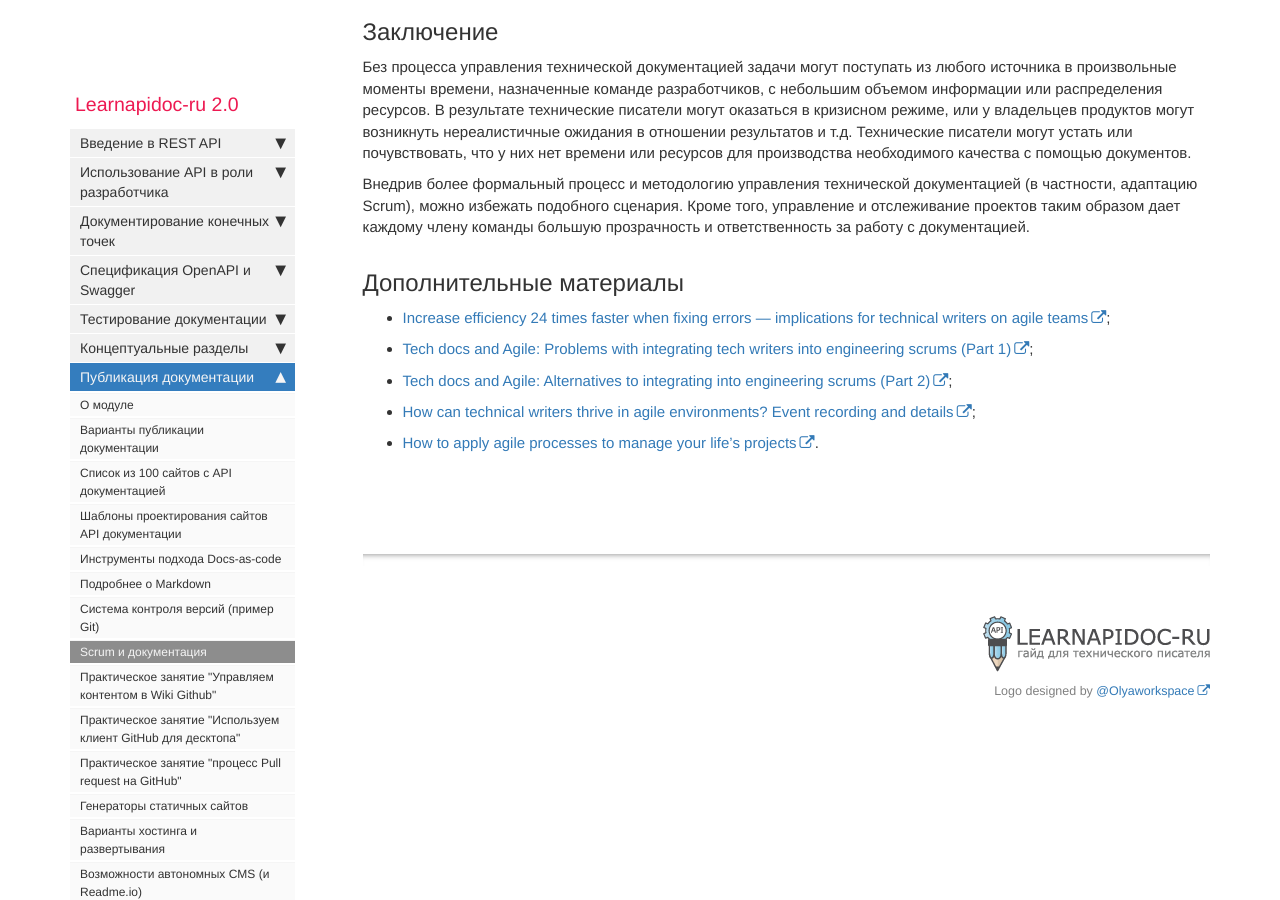
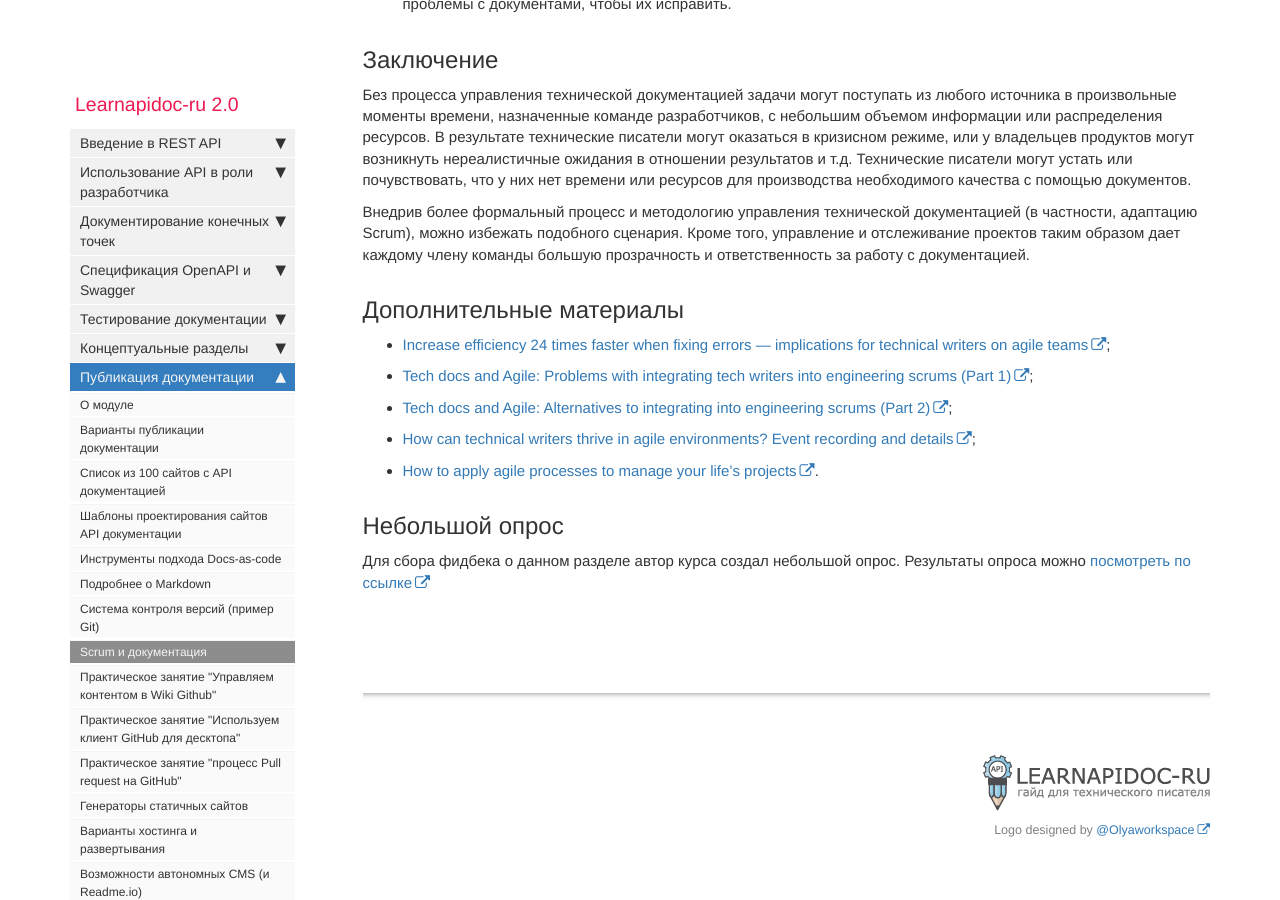
Before and after one commit to Starkovden/Starkovden.github.io, a Jekyll site: the page built from pages/publishing-doc/scrum-and-doc.md, in a window 1280 px wide and 900 px high, scrolled down 3988 px. Built offline with Jekyll 4.4.1, drawn with Linux system fonts in a browser that asks for light colours; nearby versions of some CDN libraries; a script that is not in the unit is left out; comment, search, counter and statistics services are not loaded.

Commit message:
опрос о разделе

```diff
--- a/pages/publishing-doc/scrum-and-doc.md
+++ b/pages/publishing-doc/scrum-and-doc.md
@@ -82,6 +82,7 @@ folder: publishing-doc
 
 Внедрив более формальный процесс и методологию управления технической документацией (в частности, адаптацию Scrum), можно избежать подобного сценария. Кроме того, управление и отслеживание проектов таким образом дает каждому члену команды большую прозрачность и ответственность за работу с документацией.
 
+<a name="add-reading"></a>
 ## Дополнительные материалы
 
 - [Increase efficiency 24 times faster when fixing errors — implications for technical writers on agile teams](https://idratherbewriting.com/2015/10/27/fix-errors-fast-scrum-agile/);
@@ -90,12 +91,12 @@ folder: publishing-doc
 - [How can technical writers thrive in agile environments? Event recording and details](https://idratherbewriting.com/2016/09/20/thriving-in-agile-environments-as-technical-writers/);
 - [How to apply agile processes to manage your life’s projects](https://idratherbewriting.com/2016/01/21/apply-agile-principles-to-personal-projects/).
 
+<a name="survey"></a>
+## Небольшой опрос
 
+Для сбора фидбека о данном разделе автор курса создал небольшой опрос. Результаты опроса можно [посмотреть по ссылке](https://www.questionpro.com/t/PGQoTZe8zY)
 
-
-
-
-<!--<script>
+<script>
 EMBED_PARAMS = {};
     EMBED_PARAMS.surveyID =6805062;
     EMBED_PARAMS.domain ="//www.questionpro.com";
@@ -105,4 +106,4 @@ EMBED_PARAMS = {};
     EMBED_PARAMS.border = "hidden";
 </script>
 <div id="div_6805062"></div>
-<script src="//www.questionpro.com/javascript/embedsurvey.js?version=1"></script>-->
+<script src="//www.questionpro.com/javascript/embedsurvey.js?version=1"></script>
```
